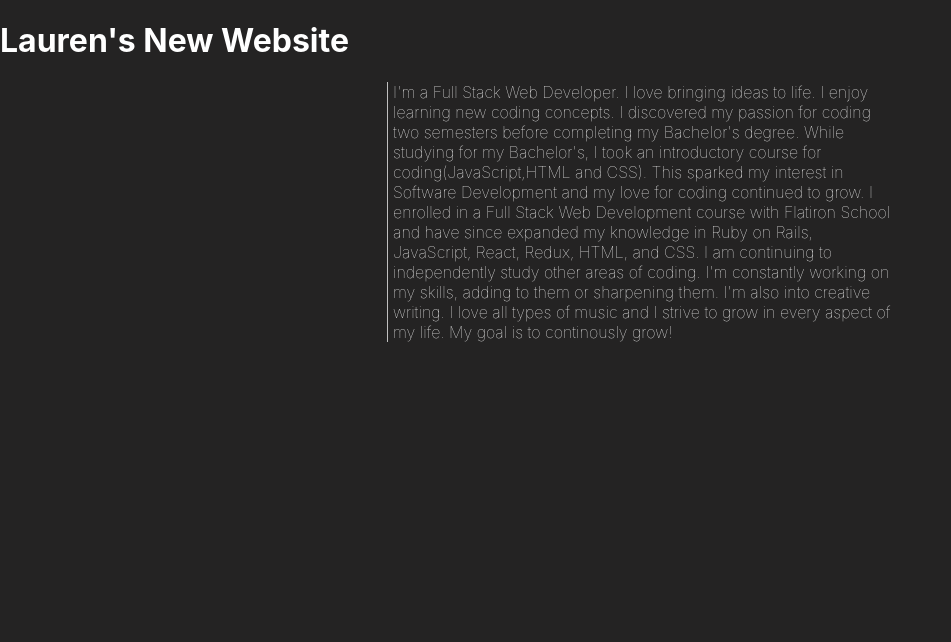
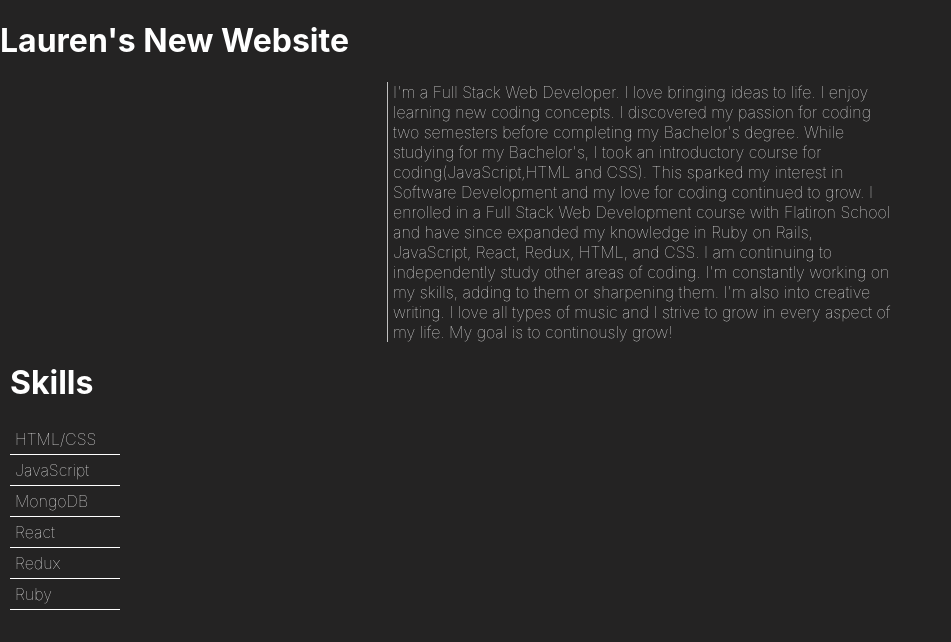
Before and after one commit to LmLutec/personal-portfolio, a React (Create React App) app: page / in a window 1280 px wide. Shown: the top 642 px of the page, without its empty margins (0-951 px from the left). Built offline with nearby package versions, Linux system fonts and the light colour scheme.

Commit message:
created skills component, add css features border-bottom, padding to the skill list

```diff
--- a/src/App.js
+++ b/src/App.js
@@ -1,13 +1,14 @@
-import React from 'react';
-import './App.css';
-import Home from './Home';
-
+import React from "react";
+import "./App.css";
+import Home from "./components/Home";
+import Skills from "./components/Skills";
 
 function App() {
   return (
     <div className="App">
       <h1>Lauren's New Website</h1>
       <Home />
+      <Skills />
     </div>
   );
 }
--- a/src/Home.js
+++ b/src/components/Home.js
@@ -1,6 +1,5 @@
 import React, { useState } from "react";
-
-import "./styles/Home.css";
+import "../styles/Home.css";
 
 const Home = () => {
   const [bio, setBio] = useState(
--- /dev/null
+++ b/src/components/Skills.js
@@ -0,0 +1,18 @@
+import React from "react";
+import "../styles/Skills.css";
+
+const Skills = () => {
+  return (
+    <div className="skillList">
+      <h1>Skills</h1>
+      <div className="skill">HTML/CSS</div>
+      <div className="skill">JavaScript</div>
+      <div className="skill">MongoDB</div>
+      <div className="skill">React</div>
+      <div className="skill">Redux</div>
+      <div className="skill">Ruby</div>
+    </div>
+  );
+};
+
+export default Skills;
--- /dev/null
+++ b/src/styles/Skills.css
@@ -0,0 +1,9 @@
+.skillList {
+  padding-left: 10px;
+}
+
+.skill {
+  border-bottom: 1px solid white;
+  width: 100px;
+  padding: 5px;
+}
```
Also changed, not shown: src/images/react.png (added), src/images/ruby.jpeg (added).
